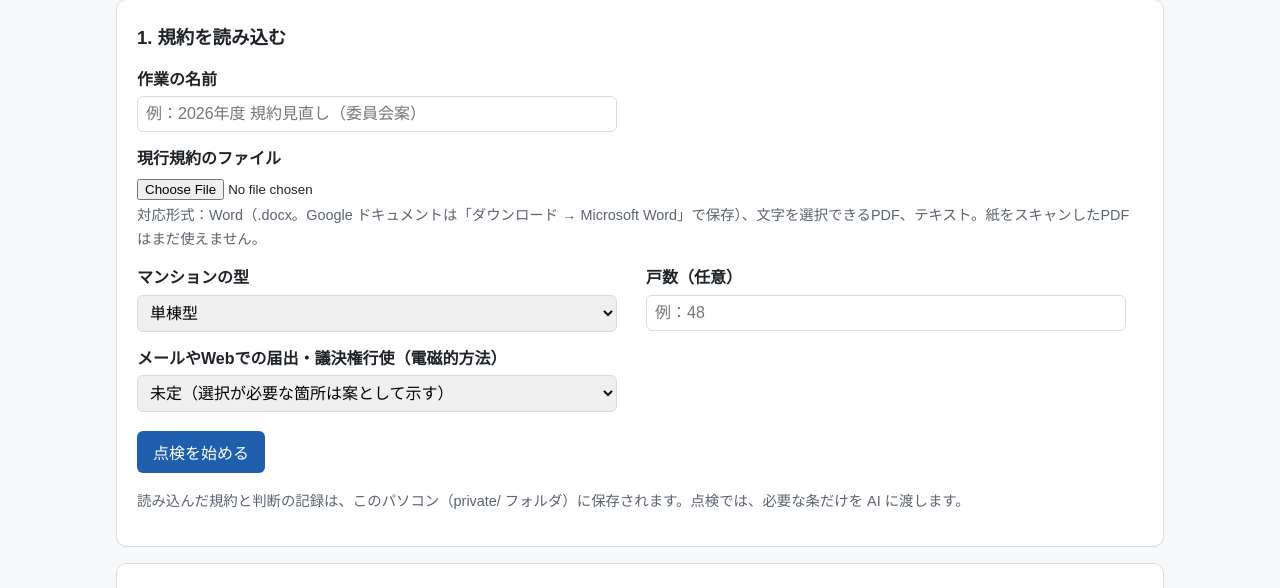
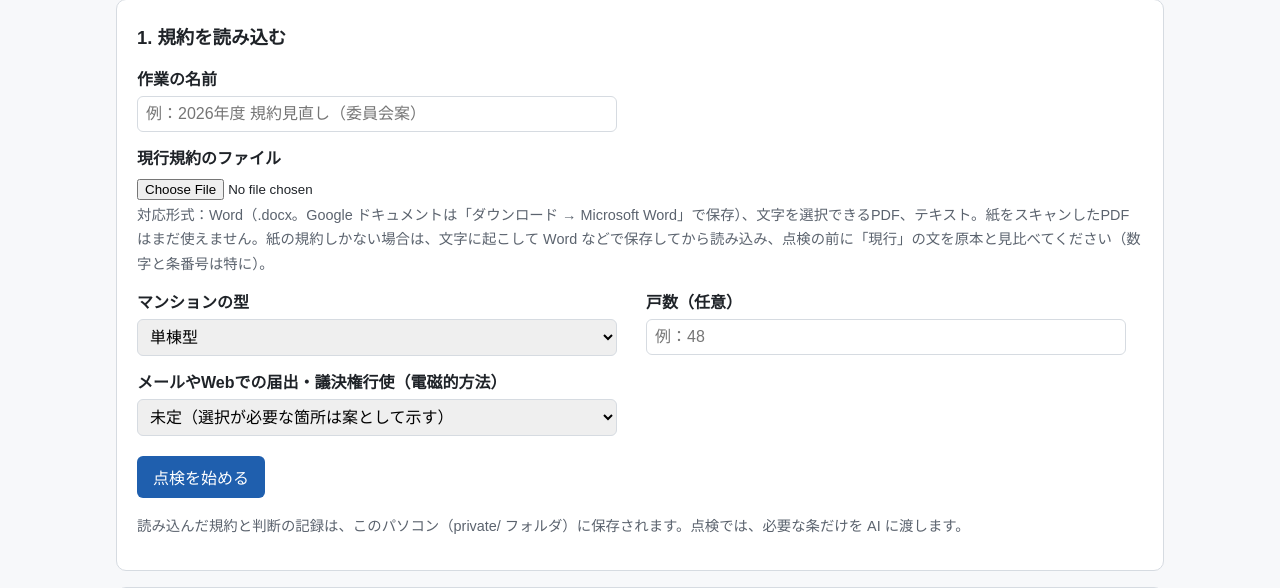
Before and after one commit to locotown/kiyaku-kaisei, a FastAPI app: page / in a window 1280 px wide. Shown: the part 202-790 px from the top of the page. Run offline with FastAPI, Linux system fonts and the light colour scheme.

Commit message:
読み込んだ元（電子データ・PDF）に応じて、「現行」欄について人が確認することを示す
- Word・テキスト：ほぼ正確。ただし電子データが総会の改正まで反映した最新版かを確かめる
- PDF：改行・ページ番号の除去で崩れることがある。数字と条番号は原本と照らし合わせる
- 改定案の確認結果に、採点役の照合も読み込んだデータとの照合であることを添える
- 紙をスキャンした PDF を読み込めないときに、文字に起こして読み込み、原本と見比べる手順を案内する

Co-Authored-By: Claude Opus 5.5 <noreply@anthropic.com>
Claude-Session: https://claude.ai/code/session_01KMDftsrbgp6KUVXbedew97

```diff
--- a/app/main.py
+++ b/app/main.py
@@ -251,7 +251,11 @@ def create_work(
         raise HTTPException(400, str(e))
     if len(kiyaku.articles) < 5:
         shutil.rmtree(d)
-        raise HTTPException(400, "条文を読み取れませんでした。「第1条」のような書き方の規約か確認してください。")
+        msg = "条文を読み取れませんでした。「第1条」のような書き方の規約か確認してください。"
+        if not sample and suffix == ".pdf":
+            msg += ("PDF の場合、紙をスキャンしただけの PDF（文字を選択できないもの）は読み取れません。"
+                    "文字に起こして Word やテキストで保存してから読み込み、点検の前に「現行」の文を原本と見比べてください。")
+        raise HTTPException(400, msg)
     from core.ingest import load_collection
 
     documents = load_collection(_source(work_id)).summary()
@@ -291,6 +295,19 @@ def _now() -> str:
     return datetime.now(JST).strftime("%m月%d日 %H:%M")
 
 
+
+def _source_note(work_id: str, work: dict) -> dict:
+    """読み込んだ元（電子データ／PDF／サンプル）と、「現行」欄について人が確認すること。"""
+    from core.quality import SOURCE_NOTES, source_kind
+
+    try:
+        suffix = _source(work_id).suffix
+    except HTTPException:
+        return {"kind": "", "text": ""}
+    kind = source_kind(suffix, sample=work.get("name", "").startswith("サンプル："))
+    label = {".docx": "Word", ".pdf": "PDF", ".txt": "テキスト", ".md": "テキスト"}.get(suffix.lower(), suffix)
+    return {"kind": kind, "label": label, "text": SOURCE_NOTES[kind]}
+
 @app.get("/works/{work_id}", response_class=HTMLResponse)
 def show_work(request: Request, work_id: str):
     work = store.load(work_id)
@@ -319,6 +336,7 @@ def show_work(request: Request, work_id: str):
         "progress": progress_view(work) if work["status"] in BUSY else None,
         "journey": journey(work, board_state(work) if work.get("draft") else None),
         "quality": __import__("core.quality", fromlist=["draft_quality"]).draft_quality(work) if work.get("draft") else None,
+        "source_note": _source_note(work_id, work),
         "done": request.query_params.get("done", ""),
     })
 
--- a/app/templates/base.html
+++ b/app/templates/base.html
@@ -145,6 +145,9 @@ input.reason { margin-top:8px; max-width:none; }
 .limits { background:#fffaeb; border:1px solid #fedf89; border-radius:8px; padding:8px 12px; margin:8px 0 6px 1.2em; }
 .limits ul { margin:4px 0; padding-left:1.2em; }
 .extra { margin-top:6px; color:#93370d; }
+.srcnote { font-size:.9rem; border-radius:8px; padding:8px 12px; margin:6px 0 10px; }
+.src-電子データ { background:#f9fafb; border:1px solid var(--line); }
+.src-PDF { background:#fffaeb; border:1px solid #fedf89; }
 footer { text-align:center; color:var(--muted); font-size:.85rem; padding:20px; }
 </style>
 </head>
--- a/app/templates/index.html
+++ b/app/templates/index.html
@@ -11,7 +11,7 @@
 
   <label for="file">現行規約のファイル</label>
   <input type="file" id="file" name="file" accept="{{ supported|join(',') }}">
-  <div class="muted">対応形式：Word（.docx。Google ドキュメントは「ダウンロード → Microsoft Word」で保存）、文字を選択できるPDF、テキスト。紙をスキャンしたPDFはまだ使えません。</div>
+  <div class="muted">対応形式：Word（.docx。Google ドキュメントは「ダウンロード → Microsoft Word」で保存）、文字を選択できるPDF、テキスト。紙をスキャンしたPDFはまだ使えません。紙の規約しかない場合は、文字に起こして Word などで保存してから読み込み、点検の前に「現行」の文を原本と見比べてください（数字と条番号は特に）。</div>
 
   <div class="grid">
     <div>
--- a/app/templates/work.html
+++ b/app/templates/work.html
@@ -20,6 +20,7 @@
 {% if work.documents and work.documents|length > 1 %}
 <div class="card">
   <h2>1. 読み込んだ文書</h2>
+  {% if source_note.text and source_note.kind != "サンプル" %}<div class="srcnote src-{{ source_note.kind }}"><b>{{ source_note.label }}から読み込みました。</b>{{ source_note.text }}</div>{% endif %}
   {% set docs = work.documents|selectattr("kind", "in", ["規約", "細則"])|list %}
   <details class="fold" {% if not work.findings %}open{% endif %}><summary>{{ "文書の一覧" if not work.findings else "全" ~ work.documents|length ~ "件（規約・細則 " ~ docs|length ~ "件、その他 " ~ (work.documents|length - docs|length) ~ "件）。開いて確認" }}</summary>
   <p class="muted">ファイルを文書ごとに分けました。「規約」と「細則」を点検します。改定案は、規約（特別決議）と細則（普通決議）に分けて出します。ページ参照（規約集 p○）や◆★の注記、「出典 = …」のような作業メモは本文から外しています。分け方が違う場合はお知らせください。</p>
@@ -331,7 +332,8 @@
               <div class="muted small">新旧対照表の「現行」欄は、ツールが読み込んだ規約から直接表示しています。そこと見比べて確認してください。</div></div>{% endif %}
             {% for r in q.rounds %}<details><summary>{{ r.n }}回目の採点役のコメント（原文）</summary><div class="btext">{{ r.explanation }}</div></details>{% endfor %}</li>
         </ul>
-        <div class="q-human"><b>人が確認すること：</b>AI の確認は下書きの品質の目安です。「新旧対照表を開く」で、改定後の条文が委員会の意図どおりかを確認してください。{% if q.choices %}特に、組合が選ぶ点（{{ q.choices }}か所、〔選択〕の印）は、理事会で決めてください。{% endif %}
+        <div class="q-human"><b>人が確認すること：</b>AI の確認は下書きの品質の目安です。「新旧対照表を開く」で、改定後の条文が委員会の意図どおりかを確認してください。
+          {% if source_note.text and source_note.kind != "サンプル" %}<div class="srcnote src-{{ source_note.kind }}"><b>「現行」欄について（{{ source_note.label }}から読み込み）：</b>{{ source_note.text }}採点役の照合も、読み込んだデータとの照合です。</div>{% endif %}{% if q.choices %}特に、組合が選ぶ点（{{ q.choices }}か所、〔選択〕の印）は、理事会で決めてください。{% endif %}
           {% if q.extra %}<div class="extra">指摘の対象以外で直した条：<b>{{ q.extra|join("、") }}</b>（条番号の参照合わせなど）。採点役はこれらの条の現行の文を見ていないので、新旧対照表で特に確認してください。</div>{% endif %}</div>
       </div>
     </div>
--- a/core/ingest.py
+++ b/core/ingest.py
@@ -56,7 +56,7 @@ def _read_pdf(path: Path) -> list[str]:
     reader = PdfReader(str(path))
     pages = [[x.strip() for x in (page.extract_text() or "").splitlines() if x.strip()] for page in reader.pages]
     if not any(pages):
-        raise UnsupportedFormat("PDFから文字を取り出せませんでした。画像だけのPDF（スキャン）は、まだ対応していません。")
+        raise UnsupportedFormat("PDFから文字を取り出せませんでした。画像だけのPDF（紙をスキャンしたもの）は、まだ対応していません。文字に起こして Word やテキストで保存してから読み込み、点検の前に「現行」の文を原本と見比べてください（数字と条番号は特に）。")
     return _drop_page_furniture(pages)
 
 
```
Also changed, not shown: core/quality.py (+14 -0 lines), tests/test_quality.py (+29 -0 lines).
